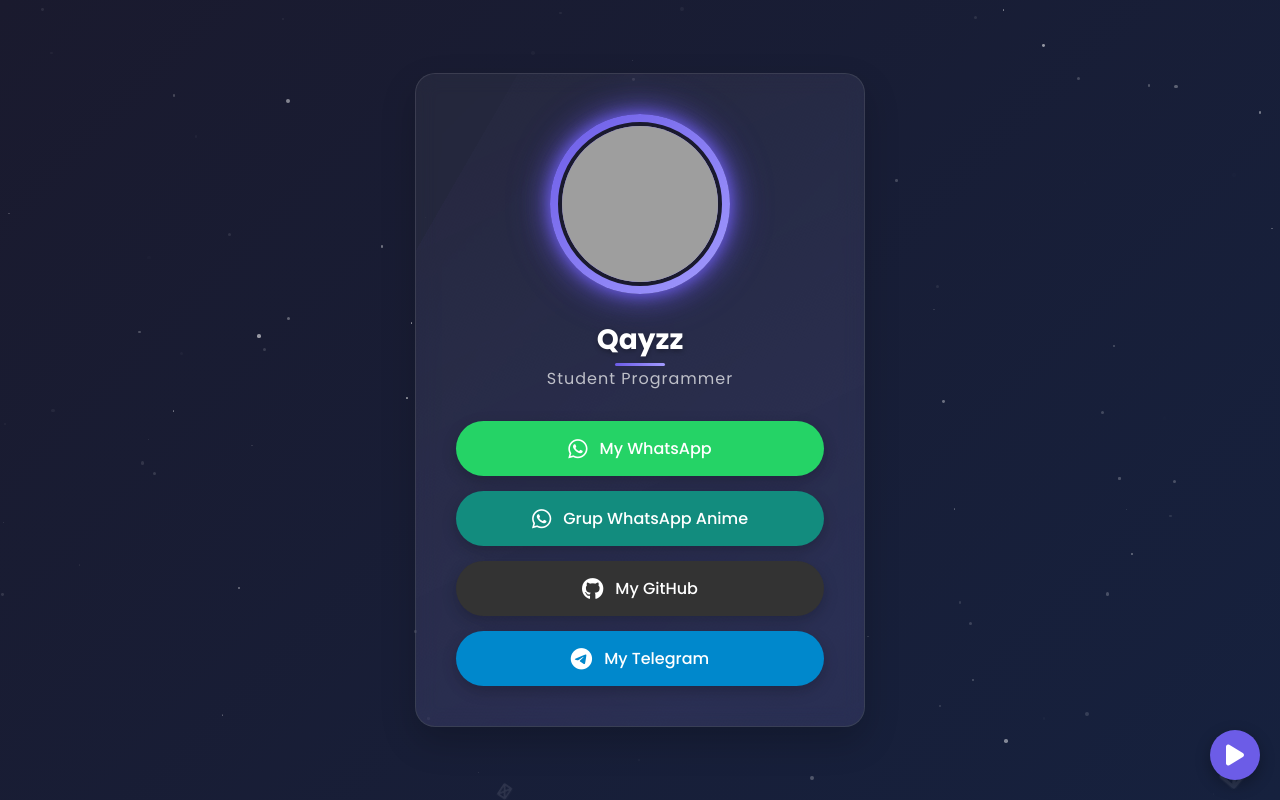
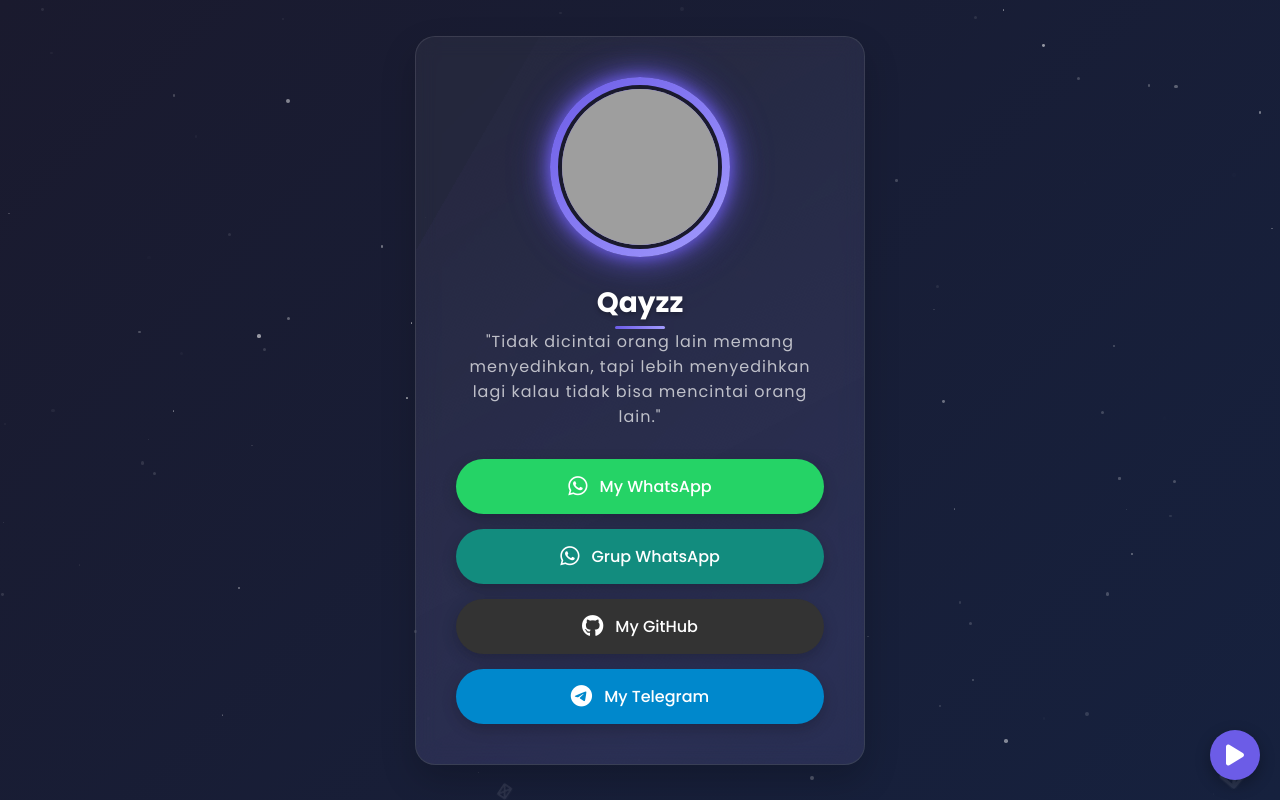
Before and after one commit to Qayzz-Newbie/Qayzz, a plain HTML site: page index.html in a window 1280 px wide. Drawn offline with Linux system fonts and the light colour scheme; grey boxes are pictures that could not be loaded.

Commit message:
Update index.html

```diff
--- a/index.html
+++ b/index.html
@@ -329,15 +329,15 @@
         </div>
 
         <h1 class="profile-name">Qayzz</h1>
-        <p class="profile-title">Student Programmer</p>
+        <p class="profile-title">"Tidak dicintai orang lain memang menyedihkan, tapi lebih menyedihkan lagi kalau tidak bisa mencintai orang lain."</p>
 
         <div class="social-links">
             <a href="https://wa.me/6281243825006" class="social-link whatsapp" target="_blank">
                 <i class="fab fa-whatsapp"></i> My WhatsApp
             </a>
 
-            <a href="https://chat.whatsapp.com/Dpcd2706Nnw7Rb1Iaoup4T" class="social-link whatsapp-group" target="_blank">
-                <i class="fab fa-whatsapp"></i> Grup WhatsApp Anime
+            <a href="https://chat.whatsapp.com/GdDaVo9FYin4KStIo6Psno" class="social-link whatsapp-group" target="_blank">
+                <i class="fab fa-whatsapp"></i> Grup WhatsApp
             </a>
 
             <a href="https://github.com/Qayzz-Newbie" class="social-link github" target="_blank">
```
